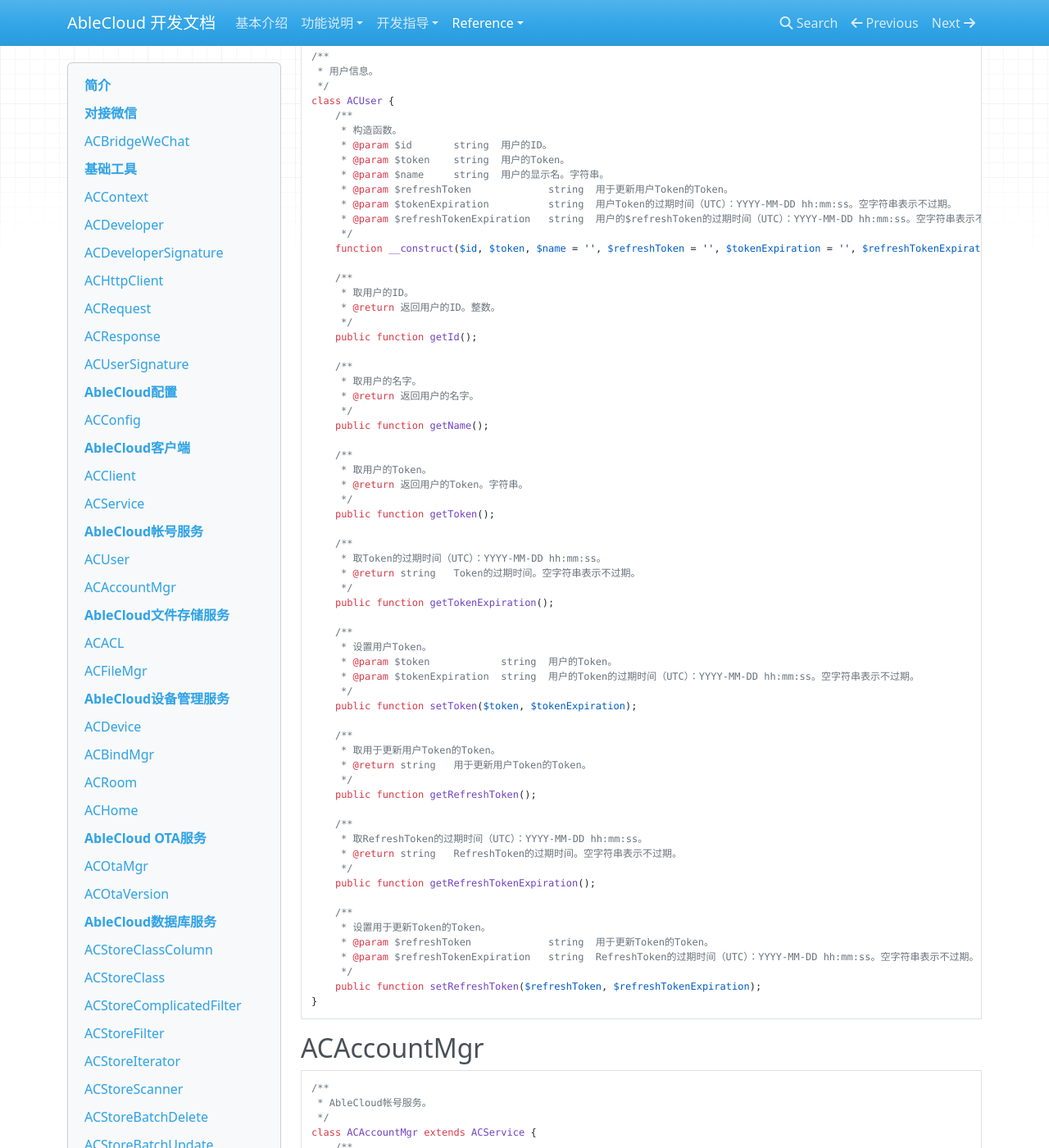
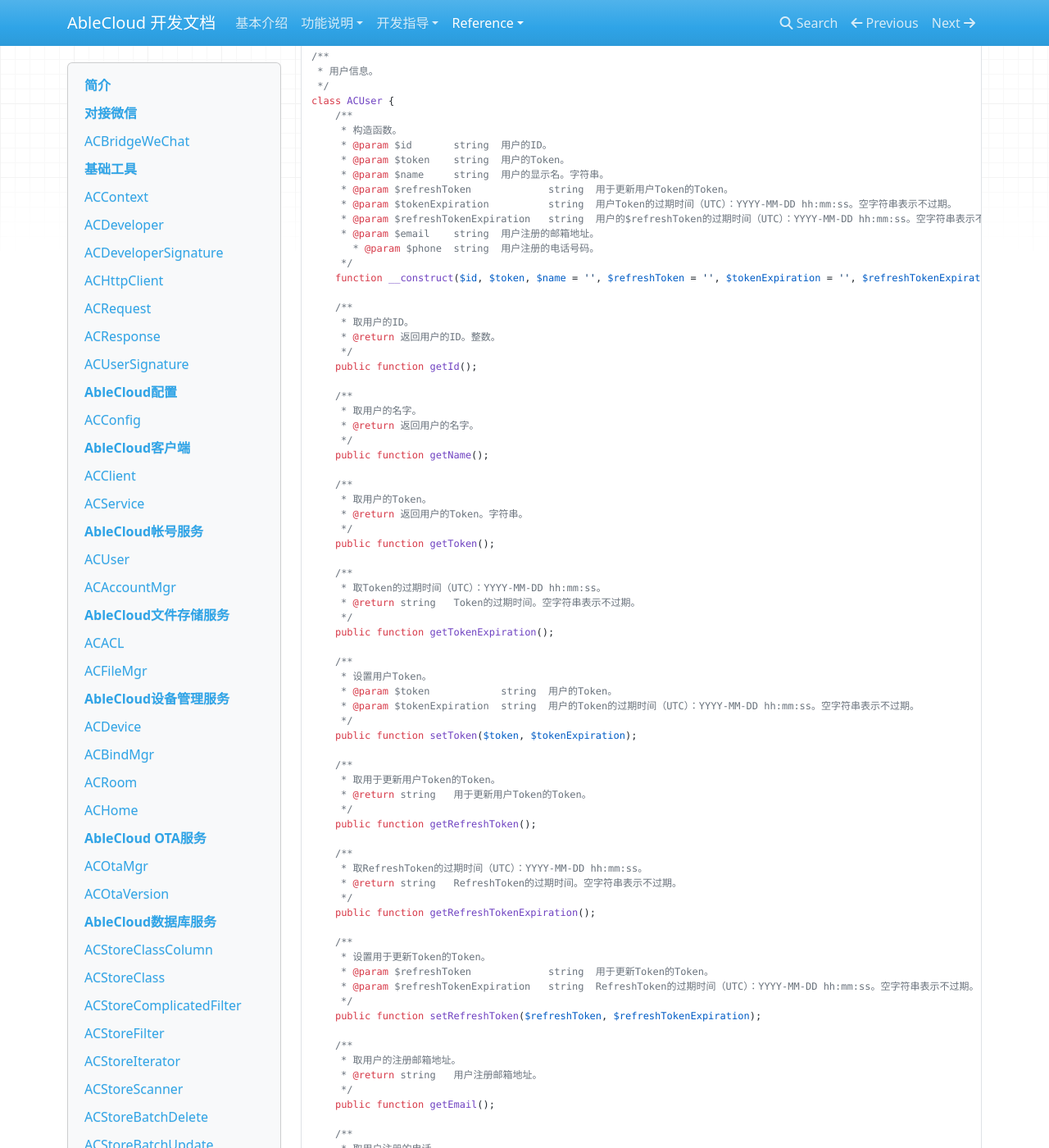
Before and after one commit to JessonW/rd_docs, an MkDocs documentation site: the page built from docs/reference/php.md, in a window 1280 px wide and 1400 px high, scrolled down 12888 px. Shown: the whole window at 82% size. Built offline with MkDocs 1.6.1, drawn with Linux system fonts in a browser that asks for light colours; nearby versions of some CDN libraries; old or Windows-style settings are respelled for this version of MkDocs; some of the changed text lies outside the part shown.

Commit message:
php ACAccountMgr::getAccountInfo

````diff
--- a/docs/reference/php.md
+++ b/docs/reference/php.md
@@ -713,8 +713,10 @@
      * @param $refreshToken				string	用于更新用户Token的Token。
      * @param $tokenExpiration			string	用户Token的过期时间（UTC）：YYYY-MM-DD hh:mm:ss。空字符串表示不过期。
      * @param $refreshTokenExpiration	string	用户的$refreshToken的过期时间（UTC）：YYYY-MM-DD hh:mm:ss。空字符串表示不过期。
-     */
-    function __construct($id, $token, $name = '', $refreshToken = '', $tokenExpiration = '', $refreshTokenExpiration = '');
+     * @param $email	string	用户注册的邮箱地址。
+	   * @param $phone	string	用户注册的电话号码。
+     */
+    function __construct($id, $token, $name = '', $refreshToken = '', $tokenExpiration = '', $refreshTokenExpiration = '', $email = '', $phone = '');
 
     /**
      * 取用户的ID。
@@ -765,6 +767,18 @@
      * @param $refreshTokenExpiration	string	RefreshToken的过期时间（UTC）：YYYY-MM-DD hh:mm:ss。空字符串表示不过期。
      */
     public function setRefreshToken($refreshToken, $refreshTokenExpiration);
+
+    /**
+  	 * 取用户的注册邮箱地址。
+  	 * @return string	用户注册邮箱地址。
+  	 */
+  	public function getEmail();
+
+  	/**
+  	 * 取用户注册的电话。
+  	 * @return string	用户注册的电话。
+  	 */
+  	public function getPhone();
 }
 ```
 
@@ -822,6 +836,13 @@
      * @return          ACUser|NULL 返回一个ACUser对象，表示该用户的信息。失败时返回NULL，并且可调用getLastError()方法获取错误消息。
      */
     public function getUser($login, $password, $enableTokenExpiration = FALSE);
+
+    /**
+  	 * 根据用户的Id查找用户信息。
+  	 * @param $userId int    用户的ID。
+  	 * @return        ACUser|NULL	返回一个ACUser对象，表示该用户的信息。失败时返回NULL，并且可调用getLastError()方法获取错误消息。
+  	 */
+  	public function getAccountInfo($userId);
 
     /**
      * 检查帐号是否已经存在。
````
